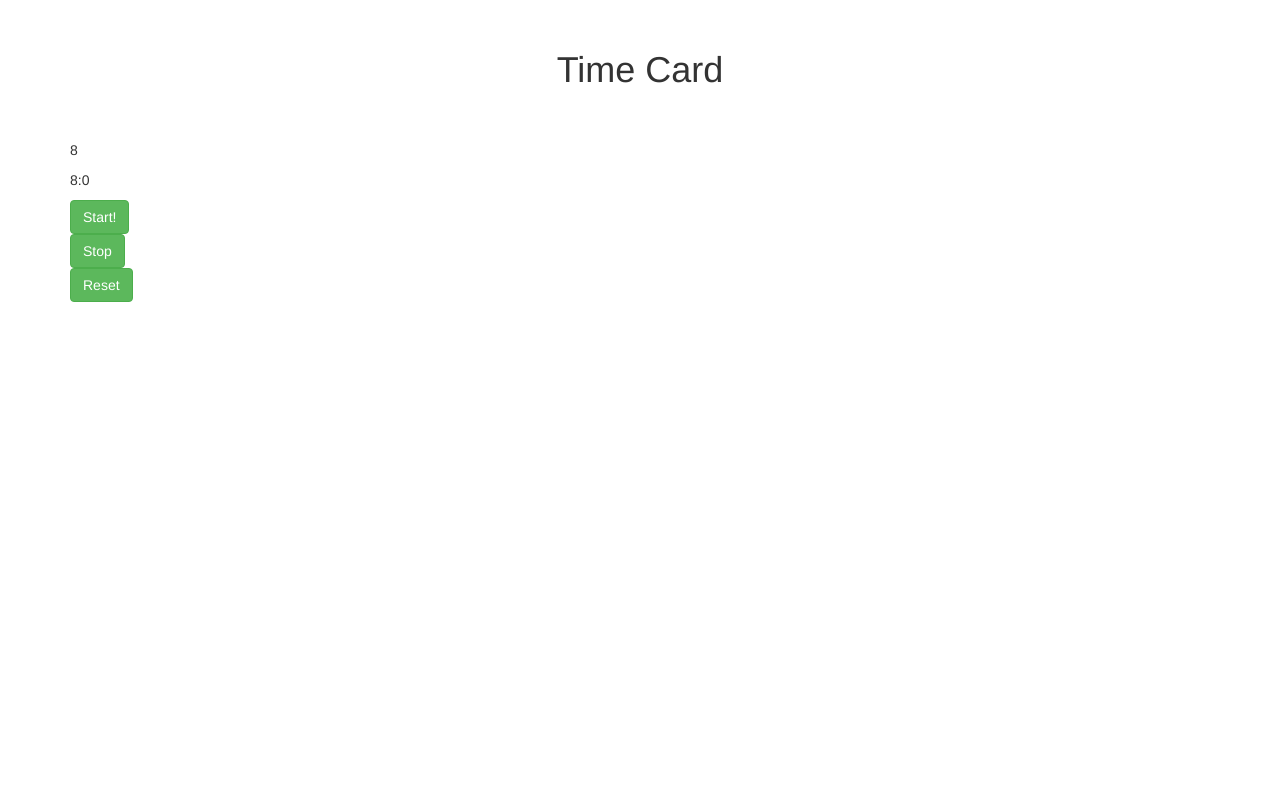
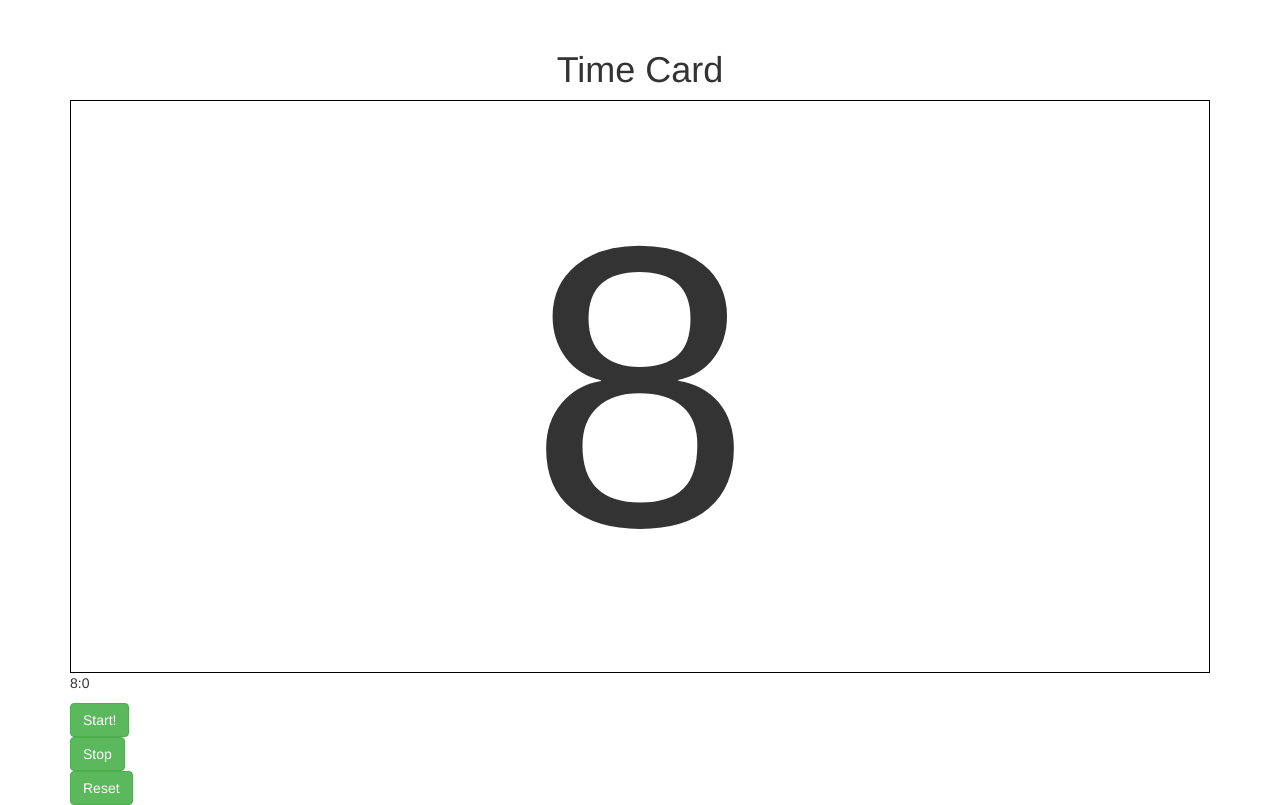
Before and after one commit to Kouch-Sato/topicmaker, a plain HTML site: page timecard.html in a window 1280 px wide. Drawn offline with nearby package versions, Linux system fonts and the light colour scheme.

Commit message:
タイムカードを綺麗に

```diff
--- a/css/timecard.css
+++ b/css/timecard.css
@@ -1,4 +1,11 @@
 h1 {
   text-align: center;
-  margin: 50px 0;
+  margin-top: 50px;
 }
+
+#time-card {
+  font-size: 400px;
+  text-align: center;
+  border: 1px solid black;
+  vertical-align: text-top;
+}
--- a/timecard.html
+++ b/timecard.html
@@ -20,7 +20,7 @@
   <body>
     <div class="container">
       <h1>Time Card</h1>
-      <p id="time-card"></p>
+      <div id="time-card"></div>
       <p id="timer"></p>
       <div class="btn-wrapper">
         <button id="startBtn" class="btn btn-success">Start!</button>
```
